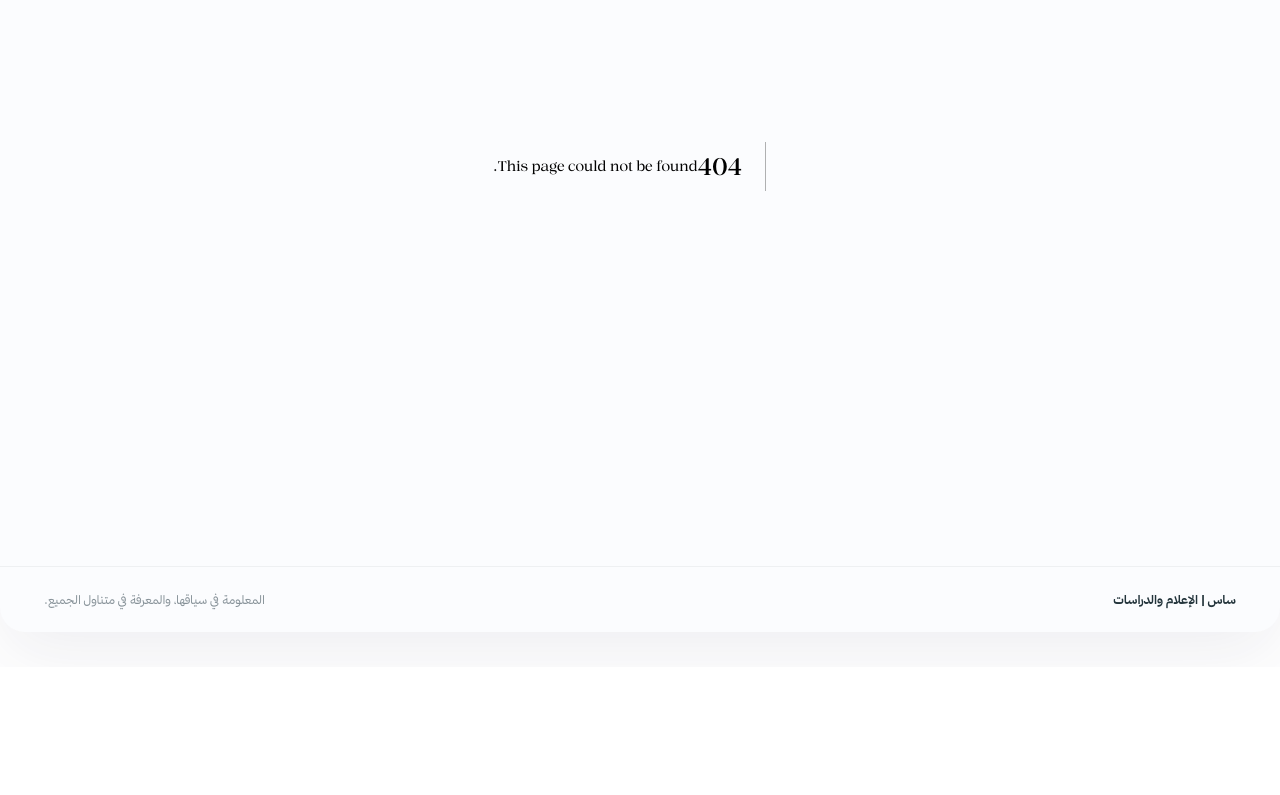
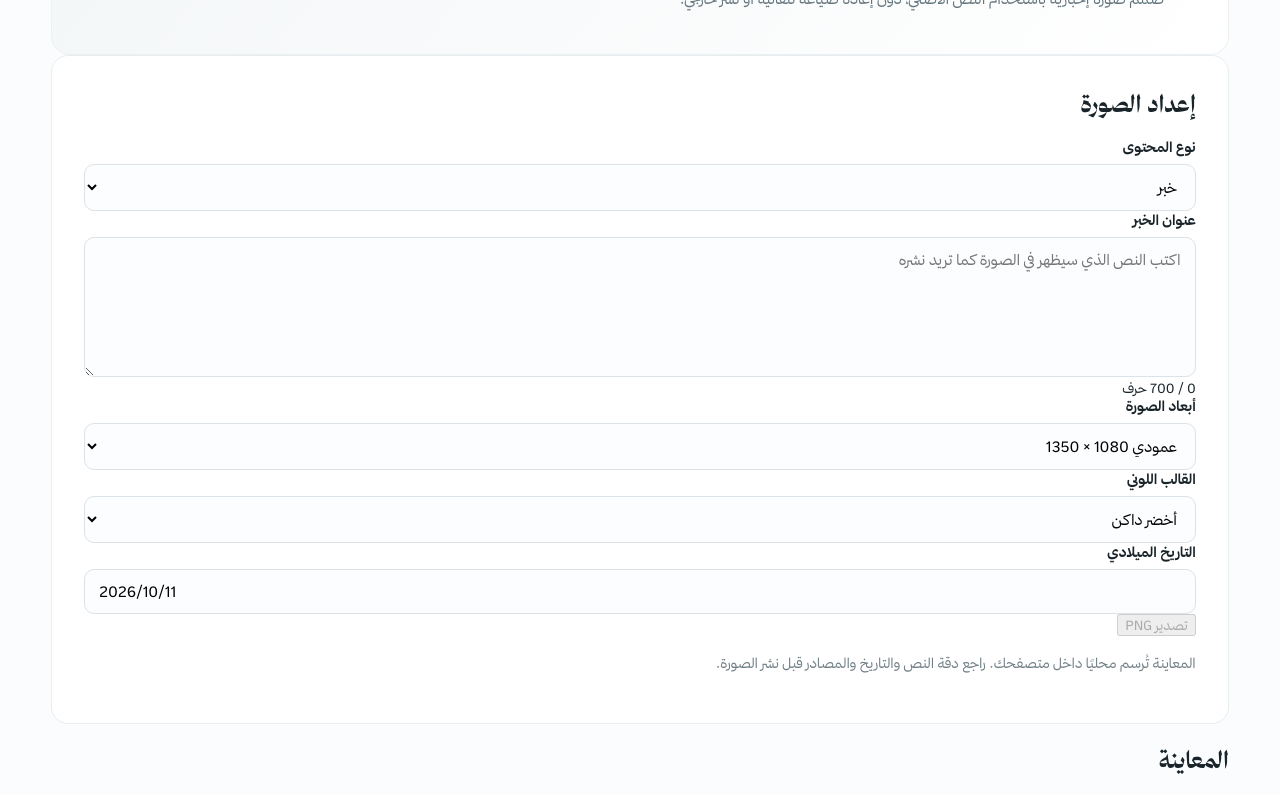
Before and after one commit to dinobahkam-wq/SAS, a Next.js app: page /studio in a window 1280 px wide. Before the commit this address had no page. Shown: the part 380-1175 px from the top of the page. Before the commit the page ends 1047 px from the top, so only its background shows below. Built offline with nearby package versions, Linux system fonts and the light colour scheme.

Commit message:
feat: Arabic branded news-card studio with live canvas and PNG export

```diff
--- /dev/null
+++ b/app/studio/page.tsx
@@ -0,0 +1,109 @@
+'use client';
+import {useEffect,useRef,useState} from 'react';
+
+type Format='square'|'portrait'|'landscape';
+type Palette='forest'|'ink'|'ivory';
+const formats:Record<Format,{width:number;height:number;label:string}>={
+ square:{width:1080,height:1080,label:'مربع 1080 × 1080'},
+ portrait:{width:1080,height:1350,label:'عمودي 1080 × 1350'},
+ landscape:{width:1200,height:675,label:'أفقي 1200 × 675'}
+};
+const palette:Record<Palette,{bg:string;fg:string;accent:string;muted:string}>={
+ forest:{bg:'#092d28',fg:'#fffefa',accent:'#d6ee91',muted:'#c5d9d3'},
+ ink:{bg:'#182730',fg:'#ffffff',accent:'#e8b5a8',muted:'#cbd4d8'},
+ ivory:{bg:'#faf9f3',fg:'#183833',accent:'#396a53',muted:'#526860'}
+};
+const categories=['خبر','عاجل','بيان رسمي','تنويه','إعلان'];
+function wrapText(ctx:CanvasRenderingContext2D,value:string,maxWidth:number):string[]{
+ const paragraphs=value.trim().split(/\n/);
+ const lines:string[]=[];
+ for(const para of paragraphs){
+  if(!para.trim()){lines.push('');continue}
+  let current='';
+  for(const word of para.split(/\s+/)){
+   const next=current?current+' '+word:word;
+   if(ctx.measureText(next).width<=maxWidth){current=next;continue}
+   if(current)lines.push(current);
+   if(ctx.measureText(word).width<=maxWidth){current=word;continue}
+   let part='';
+   for(const char of Array.from(word)){if(ctx.measureText(part+char).width>maxWidth&&part){lines.push(part);part=char}else part+=char}
+   current=part;
+  }
+  if(current)lines.push(current);
+ }
+ return lines;
+}
+async function loadLogo():Promise<HTMLImageElement|null>{
+ return new Promise(resolve=>{const img=new Image();img.onload=()=>resolve(img);img.onerror=()=>resolve(null);img.src='/api/studio-logo'});
+}
+async function draw(canvas:HTMLCanvasElement,values:{headline:string;category:string;format:Format;style:Palette;date:string;logo:HTMLImageElement|null}):Promise<string|null>{
+ const {width:w,height:h}=formats[values.format];canvas.width=w;canvas.height=h;
+ const ctx=canvas.getContext('2d');if(!ctx)return 'تعذر تشغيل الرسم في المتصفح';
+ const color=palette[values.style];ctx.fillStyle=color.bg;ctx.fillRect(0,0,w,h);
+ ctx.fillStyle=color.accent;ctx.fillRect(w-24,0,24,h);
+ ctx.direction='rtl';ctx.textAlign='right';ctx.textBaseline='top';
+ const margin=72;const right=w-margin;const left=margin;
+ ctx.fillStyle=color.accent;ctx.font='700 39px "Sas Thmanyah Sans", sans-serif';ctx.fillText(values.category,right,70);
+ ctx.strokeStyle=color.accent;ctx.globalAlpha=.4;ctx.lineWidth=2;ctx.beginPath();ctx.moveTo(left,139);ctx.lineTo(right,139);ctx.stroke();ctx.globalAlpha=1;
+ let fontSize=values.format==='landscape'?74:86;
+ const availableHeight=h-(values.format==='landscape'?295:360);
+ let lines:string[]=[];const text=values.headline.trim()||'عنوان الخبر';
+ while(fontSize>=38){
+  ctx.font='500 '+fontSize+'px "Sas Thmanyah Serif", "Sas Thmanyah Sans", sans-serif';
+  lines=wrapText(ctx,text,w-2*margin);
+  if(lines.length*fontSize*1.48<=availableHeight)break;
+  fontSize-=2;
+ }
+ if(lines.length*fontSize*1.48>availableHeight)return 'النص طويل جدًا لهذا القالب. اختصره أو اختر قياسًا أطول.';
+ ctx.fillStyle=color.fg;ctx.font='500 '+fontSize+'px "Sas Thmanyah Serif", "Sas Thmanyah Sans", sans-serif';
+ const lineHeight=fontSize*1.48;let y=values.format==='landscape'?181:Math.max(225,Math.round((h-lines.length*lineHeight)/2)-10);
+ for(const line of lines){ctx.fillText(line,right,y);y+=lineHeight}
+ const footerY=h-150;
+ ctx.strokeStyle=color.accent;ctx.globalAlpha=.45;ctx.beginPath();ctx.moveTo(left,footerY);ctx.lineTo(right,footerY);ctx.stroke();ctx.globalAlpha=1;
+ if(values.logo){const image=values.logo;const maxW=255,maxH=102,ratio=Math.min(maxW/image.width,maxH/image.height);const iw=image.width*ratio,ih=image.height*ratio;ctx.drawImage(image,right-iw,footerY+21,iw,ih)}
+ else{ctx.fillStyle=color.fg;ctx.font='700 35px "Sas Thmanyah Sans",sans-serif';ctx.fillText('منصة ساس للإعلام والدراسات',right,footerY+44)}
+ ctx.direction='ltr';ctx.textAlign='left';ctx.fillStyle=color.muted;ctx.font='400 27px "Sas Thmanyah Sans",sans-serif';ctx.fillText(values.date,left,footerY+51);
+ return null;
+}
+export default function NewsStudio(){
+ const [headline,setHeadline]=useState('');
+ const [category,setCategory]=useState('خبر');
+ const [format,setFormat]=useState<Format>('portrait');
+ const [style,setStyle]=useState<Palette>('forest');
+ const [date,setDate]=useState(()=>new Intl.DateTimeFormat('en-CA-u-ca-gregory-nu-latn',{timeZone:'Asia/Aden',year:'numeric',month:'2-digit',day:'2-digit'}).format(new Date()).replaceAll('-','/'));
+ const [error,setError]=useState('');
+ const [working,setWorking]=useState(false);
+ const canvas=useRef<HTMLCanvasElement>(null);
+ const logo=useRef<HTMLImageElement|null>(null);
+ useEffect(()=>{let mounted=true;loadLogo().then(img=>{if(mounted){logo.current=img;setLogoReady(v=>v+1)}});return()=>{mounted=false}},[]);
+ const [logoReady,setLogoReady]=useState(0);
+ useEffect(()=>{let active=true;const timer=setTimeout(()=>{void(async()=>{
+  if(!canvas.current)return;
+  try{await document.fonts.ready;const result=await draw(canvas.current,{headline,category,format,style,date,logo:logo.current});if(active)setError(result??'')}
+  catch{if(active)setError('تعذر إنشاء المعاينة')}
+ })()},160);return()=>{active=false;clearTimeout(timer)}},[headline,category,format,style,date,logoReady]);
+ async function download(){
+  if(!canvas.current||!headline.trim())return;
+  setWorking(true);try{
+   await document.fonts.ready;
+   const problem=await draw(canvas.current,{headline,category,format,style,date,logo:logo.current});
+   if(problem){setError(problem);return}
+   if(!logo.current){setError('لم يُحمّل الشعار الرسمي. أعد المحاولة بعد اتصال الإنترنت.');return}
+   const image=canvas.current.toDataURL('image/png');const anchor=document.createElement('a');anchor.href=image;anchor.download='sas-news-'+format+'-'+Date.now()+'.png';anchor.click();
+  }catch{setError('تعذر تصدير PNG. تحقق من تحميل الشعار والخطوط.')}finally{setWorking(false)}
+ }
+ return <main className="knowledge-page studio-page"><div className="knowledge-breadcrumb"><span>مساحة التحرير</span><span>←</span><strong>محرك صور الأخبار</strong></div>
+ <header className="knowledge-hero"><span className="eyebrow">استوديو ساس</span><h1>تصميم الخبر</h1><p>صمّم صورة إخبارية باستخدام النص الأصلي، دون إعادة صياغة تلقائية أو نشر خارجي.</p></header>
+ <div className="studio-layout"><section className="admin-panel studio-fields"><h2>إعداد الصورة</h2>
+ <label>نوع المحتوى<select value={category} onChange={e=>setCategory(e.target.value)}>{categories.map(x=><option key={x} value={x}>{x}</option>)}</select></label>
+ <label>عنوان الخبر<textarea rows={6} maxLength={700} value={headline} onChange={e=>setHeadline(e.target.value)} placeholder="اكتب النص الذي سيظهر في الصورة كما تريد نشره"/></label>
+ <small>{headline.length} / 700 حرف</small>
+ <label>أبعاد الصورة<select value={format} onChange={e=>setFormat(e.target.value as Format)}>{(Object.keys(formats) as Format[]).map(f=><option key={f} value={f}>{formats[f].label}</option>)}</select></label>
+ <label>القالب اللوني<select value={style} onChange={e=>setStyle(e.target.value as Palette)}><option value="forest">أخضر داكن</option><option value="ink">حبر داكن</option><option value="ivory">عاجي فاتح</option></select></label>
+ <label>التاريخ الميلادي<input dir="ltr" lang="en" pattern="[0-9]{4}/[0-9]{2}/[0-9]{2}" value={date} onChange={e=>setDate(e.target.value)}/></label>
+ {error&&<p role="alert" className="admin-feedback">{error}</p>}
+ <button type="button" disabled={working||!headline.trim()||!!error} onClick={()=>void download()}>{working?'جارٍ التصدير…':'تصدير PNG'}</button>
+ <p className="studio-note">المعاينة تُرسم محليًا داخل متصفحك. راجع دقة النص والتاريخ والمصادر قبل نشر الصورة.</p>
+ </section><section className="studio-preview"><div className="studio-preview-header"><h2>المعاينة</h2><span>{formats[format].width} × {formats[format].height}</span></div><canvas ref={canvas} role="img" aria-label="معاينة صورة الخبر" style={{aspectRatio:formats[format].width+'/'+formats[format].height}}/></section></div>
+ </main>
+}
```
